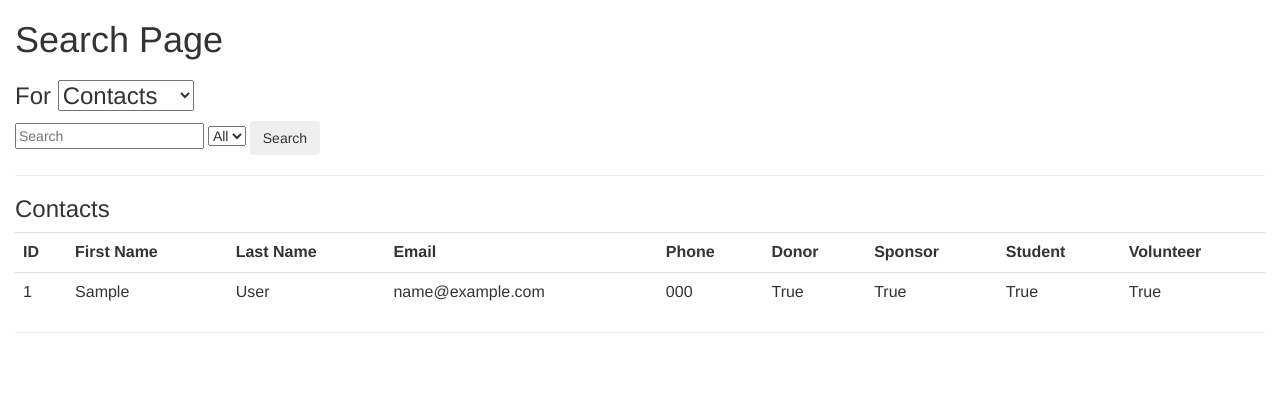
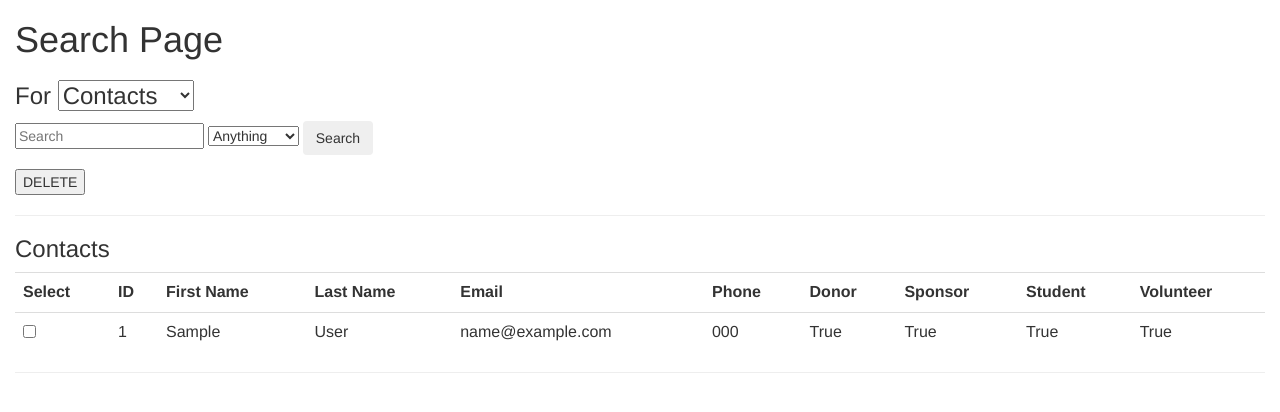
Before and after one commit to CodeTheChangeUBC/vjk, a Django app: page /search/ in a window 1280 px wide. Shown: the top 412 px of the page. Run offline with Django 3.2, Linux system fonts and the light colour scheme; tables that the repository leaves empty hold one stand-in row (values such as "Sample post"); parts of the project's set-up code (start-up, migrations or seed data) failed here and were passed over; some libraries are stand-ins or nearby versions.

Commit message:
Separated files
May need to add new directory called “static_cdn” then call python
manage.py collectstatic then runserver

```diff
--- a/mysite/settings.py
+++ b/mysite/settings.py
@@ -123,3 +123,9 @@ USE_TZ = True
 # https://docs.djangoproject.com/en/1.10/howto/static-files/
 
 STATIC_URL = '/static/'
+
+STATICFILES_DIRS = [
+    os.path.join(BASE_DIR, "static"),
+]
+
+STATIC_ROOT = os.path.join(os.path.dirname(BASE_DIR), "djangoenv/static_cdn")
--- a/mysite/urls.py
+++ b/mysite/urls.py
@@ -15,8 +15,13 @@ Including another URLconf
 """
 from django.conf.urls import include, url
 from django.contrib import admin
+from django.conf import settings
+from django.conf.urls.static import static
 
 urlpatterns = [
 	url(r'', include('vjk.urls')),
     url(r'^admin/', admin.site.urls),
 ]
+
+if settings.DEBUG:
+    urlpatterns += static(settings.STATIC_URL, document_root=settings.STATIC_ROOT)
--- /dev/null
+++ b/static/delete.js
@@ -0,0 +1,11 @@
+$(document).ready(function () {
+  $("#delete").on("click", function() {
+    var tags = []
+    $("input:checkbox[name=deletebox]:checked").each(function(){
+        tags.push($(this).val());
+    });
+    for (var i = 0; i < tags.length; i++) {
+      console.log(tags[i]);
+    }
+  })
+})
--- /dev/null
+++ b/static/optionschange.js
@@ -0,0 +1,64 @@
+$(document).ready(function(){
+  $("#table").change(function() {
+    var arr = [".contacts", ".donors", ".sponsors", ".students", ".volunteers"];
+    var tbl = "." + $("#table").val();
+    var options =
+    [{
+      "First Name": "first_name",
+      "Last Name": "last_name",
+      "Email":"email",
+      "Phone":"phone",
+      "Donor":"donor",
+      "Sponsor":"sponsor",
+      "Student":"student",
+      "Volunteer":"volunteer"
+    },
+    {
+      "Org Name":"org_name",
+      "Location":"location",
+      "Year donation":"year_donation",
+      "Amount Donated":"amount_donation",
+      "Primary Contact ID":"primary_contact_id",
+      "secondary Contact ID":"secondary_contact_id"
+    },
+    {
+      "Name": "name",
+      "Service Provided": "service_provided"
+    },
+    {
+      "First Name": "first_name",
+      "Last Name": "last_name",
+      "Email": "email",
+      "Location": "location",
+      "School": "year_attended",
+      "Ref. First Name": "reference_fname",
+      "Ref. Last Name": "reference_lname",
+      "Ref. Email": "reference_email"
+    },
+    {
+      "First Name": "first_name",
+      "Last Name": "last_name",
+      "Email": "email",
+      "Phone": "phone",
+      "Role": "role",
+      "Years Helped": "years_helped"
+    }];
+    for (var i = 0; i < arr.length; i++) {
+      if (tbl == arr[i]) {
+        $(arr[i]).show();
+        $("#field").empty();
+        $("#field").append($("<option></option>").attr("value", "all").text("Anything"));
+        var keys = Object.keys(options[i]);
+        var vals = Object.values(options[i]);
+        $.each(options, function(key,value) {
+        $("#field").append($("<option></option>")
+           .attr("value", vals[key]).text(keys[key]));
+         });
+      } else {
+        $(arr[i]).hide();
+      }
+    }
+
+  })
+
+})
--- /dev/null
+++ b/static/search.js
@@ -0,0 +1,6 @@
+$(document).ready(function(){
+  $("#submit").on("click", function(){
+    var inpt = $("#input").val();
+    var fild = $("#field").val();
+  })
+});
--- a/vjk/templates/search.html
+++ b/vjk/templates/search.html
@@ -5,74 +5,10 @@
   <link rel="stylesheet" href="https://cdnjs.cloudflare.com/ajax/libs/font-awesome/4.7.0/css/font-awesome.min.css">
   <!-- jQuery import -->
   <script type='text/javascript' src="https://code.jquery.com/jquery-3.2.1.min.js" integrity="sha256-hwg4gsxgFZhOsEEamdOYGBf13FyQuiTwlAQgxVSNgt4=" crossorigin="anonymous"></script>
-  <script>
-    $(document).ready(function(){
-      $("#table").change(function() {
-        var arr = [".contacts", ".donors", ".sponsors", ".students", ".volunteers"];
-        var tbl = "." + $("#table").val();
-        var options =
-        [{
-          "First Name": "first_name",
-          "Last Name": "last_name",
-          "Email":"email",
-          "Phone":"phone",
-          "Donor":"donor",
-          "Sponsor":"sponsor",
-          "Student":"student",
-          "Volunteer":"volunteer"
-        },
-        {
-          "Org Name":"org_name",
-          "Location":"location",
-          "Year donation":"year_donation",
-          "Amount Donated":"amount_donation",
-          "Primary Contact ID":"primary_contact_id",
-          "secondary Contact ID":"secondary_contact_id"
-        },
-        {
-          "Name": "name",
-          "Service Provided": "service_provided"
-        },
-        {
-          "First Name": "first_name",
-          "Last Name": "last_name",
-          "Email": "email",
-          "Location": "location",
-          "School": "year_attended",
-          "Ref. First Name": "reference_fname",
-          "Ref. Last Name": "reference_lname",
-          "Ref. Email": "reference_email"
-        },
-        {
-          "First Name": "first_name",
-          "Last Name": "last_name",
-          "Email": "email",
-          "Phone": "phone",
-          "Role": "role",
-          "Years Helped": "years_helped"
-        }];
-        for (var i = 0; i < arr.length; i++) {
-          if (tbl == arr[i]) {
-            $(arr[i]).show();
-            $("#field").empty();
-            var keys = Object.keys(options[i]);
-            var vals = Object.values(options[i]);
-            $.each(options, function(key,value) {
-            $("#field").append($("<option></option>")
-               .attr("value", vals[key]).text(keys[key]));
-             });
-          } else {
-            $(arr[i]).hide();
-          }
-        }
-
-      })
-      $("#submit").on("click", function(){
-        var inpt = $("#input").val();
-        var fild = $("#field").val();
-      })
-    });
-  </script>
+  {% load static %}
+  <script type="text/javascript" src="{% static "search.js" %}"></script>
+  <script type="text/javascript" src="{% static "optionschange.js" %}"></script>
+  <script type="text/javascript" src="{% static "delete.js" %}"></script>
 </head>
 
 <body>
@@ -90,11 +26,17 @@
       </select>
     </h3>
     <input id="input" type="text" placeholder="Search">
-    <select id="field">
-      <option value="all">All</option>
-    </select>
+      <select id="field">
+        <option value="all">Anything</option>
+        <option value="first_name">First Name</option>
+        <option value="last_name">Last Name</option>
+        <option value="email">Email</option>
+        <option value="phone">Phone</option>
+        <option value="donor">Donor</option>
+      </select>
     <input id="submit" type="button" class="btn searchbutton" value="Search"></input>
   </form>
+  <button id="delete">DELETE</button>
   <hr>
   <div class=".all">
   <div class="contacts">
@@ -102,6 +44,7 @@
       {% if contacts_list %}
         <table class="table">
           <tr>
+            <th>Select</th>
             <th>ID</th>
             <th>First Name</th>
             <th>Last Name</th>
@@ -114,6 +57,7 @@
           </tr>
           {% for contact in contacts_list %}
             <tr>
+              <td><input type="checkbox" name="deletebox" value=con{{contact.id}}></td>
               <td id="{{contact.id}}">{{contact.id}}</td>
               <td>{{contact.first_name}}</td>
               <td>{{contact.last_name}}</td>
@@ -137,6 +81,7 @@
       {% if donors_list %}
         <table class="table">
           <tr>
+            <th>Select</th>
             <th>ID</th>
             <th>Name</th>
             <th>Location</th>
@@ -147,6 +92,7 @@
           </tr>
           {% for donor in donors_list %}
             <tr>
+              <td><input type="checkbox" name="deletebox" value=don{{donor.id}}></td>
               <td>{{donor.id}}</td>
               <td>{{donor.org_name}}</td>
               <td>{{donor.location}}</td>
@@ -168,15 +114,21 @@
       {% if sponsors_list %}
         <table class="table">
           <tr>
+            <th>Select</th>
             <th>ID</th>
             <th>Name</th>
             <th>Service Provided</th>
+            <th>Primary Contact ID</th>
+            <th>Secondary Contact ID</th>
           </tr>
           {% for sponsor in sponsors_list %}
             <tr>
+              <td><input type="checkbox" name="deletebox" value=spo{{sponsor.id}}></td>
               <td>{{sponsor.id}}</td>
               <td>{{sponsor.name}}</td>
               <td>{{sponsor.service_provided}}</td>
+              <td>{{sponsor.primary_contact_id}}</td>
+              <td>{{sponsor.secondary_contact_id}}</td>
             </tr>
           {% endfor %}
         </table>
@@ -190,6 +142,7 @@
         {% if students_list %}
           <table class="table">
             <tr>
+              <th>Select</th>
               <th>ID</th>
               <th>First Name</th>
               <th>Last Name</th>
@@ -203,6 +156,7 @@
             </tr>
             {% for student in students_list %}
               <tr>
+                <td><input type="checkbox" name="deletebox" value=stu{{student.id}}></td>
                 <td>{{student.id}}</td>
                 <td>{{student.first_name}}</td>
                 <td>{{student.last_name}}</td>
@@ -226,6 +180,7 @@
         {% if volunteers_list %}
           <table class="table">
             <tr>
+              <th>Select</th>
               <th>ID</th>
               <th>First Name</th>
               <th>Last Name</th>
@@ -236,6 +191,7 @@
             </tr>
             {% for volunteer in volunteers_list %}
               <tr>
+                <td><input type="checkbox" name="deletebox" value=vol{{volunteer.id}}></td>
                 <td>{{volunteer.id}}</td>
                 <td>{{volunteer.first_name}}</td>
                 <td>{{volunteer.last_name}}</td>
--- a/vjk/views.py
+++ b/vjk/views.py
@@ -12,7 +12,7 @@ from .models import Volunteers
 def search(request):
 	contacts_list = Contacts.objects.all()
 	donors_list = Donors.objects.all()
-	# sponsors_list = Sponsors.objects.all()
+	sponsors_list = Sponsors.objects.all()
 	students_list = Students.objects.all()
 	volunteers_list = Volunteers.objects.all()
 
@@ -20,7 +20,7 @@ def search(request):
     	context = {
 	        "contacts_list": contacts_list,
 			"donors_list": donors_list,
-			# "sponsors_list": sponsors_list,
+			"sponsors_list": sponsors_list,
 			"students_list": students_list,
 			"volunteers_list": volunteers_list
 	    }
```
Also changed, not shown: vjk/migrations/0008_merge_20170331_1021.py (added).
